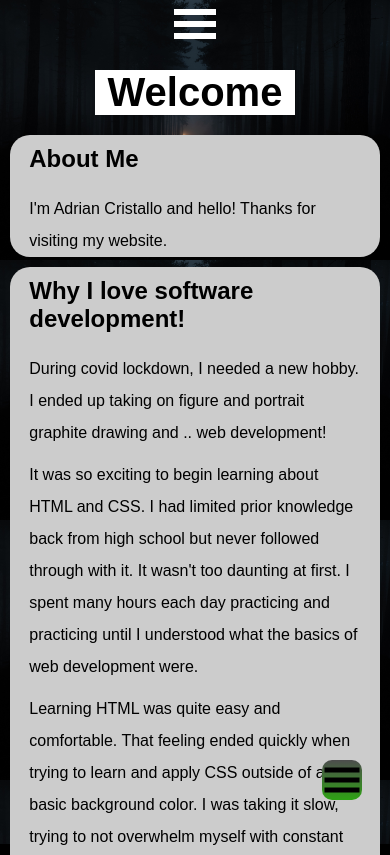
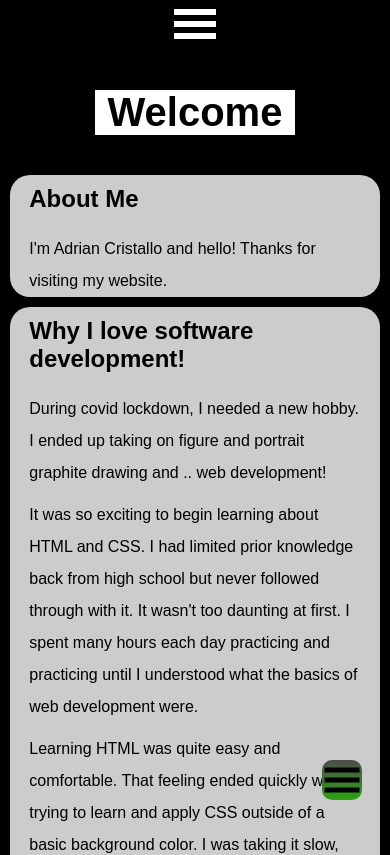
Before and after one commit to haheha24/portfolio, a React (Create React App) app in the folder client/: page /about in a window 390 px wide. Shown: the top 855 px of the page. Built offline with nearby package versions, Linux system fonts and the light colour scheme.

Commit message:
added a new feature background img that more reflects a creative style. renamed about case names to reflect about files. Readjusted css padding values to fit navbar and title headings more clearly.

```diff
--- a/client/src/App.css
+++ b/client/src/App.css
@@ -2,5 +2,5 @@
   display: grid;
   /* controls the sticky header. 50px stops the header from overlapping with any content from each page
   the other 2 minmax are the body and footer */
-  grid-template-rows: 50px minmax(200px, auto) 50px;
+  grid-template-rows: 50px minmax(200px, auto);
 }
--- a/client/src/components/header/header.css
+++ b/client/src/components/header/header.css
@@ -1,7 +1,4 @@
 .header {
   grid-row: 1/2;
-  height: 100vh;
-  background-image: url("../../images/dark_forest_background.jpg");
-  background-size: 100%;
   /* placeholder for when I add other stuff to the header such as social media links or something*/
 }
--- a/client/src/components/header/nav/navbar.css
+++ b/client/src/components/header/nav/navbar.css
@@ -7,8 +7,9 @@
   z-index: 10;
 }
 .navbar-background {
-  background-image: url("../../../images/dark_forest_background.jpg");
-  background-size: 100%;
+  /* background-image: url("../../../images/transluscent_waves.jpg");
+  background-size: 100%; */
+  background-color: black;
 }
 .nav-ul {
   display: flex;
@@ -17,7 +18,8 @@
 .navList-menu {
   position: absolute;
   left: 50%;
-  transform: translateX(-50%);
+  top: 50%;
+  transform: translate(-50%, -50%);
 }
 .nav-li {
   display: inline-block;
@@ -25,7 +27,7 @@
   list-style-type: none;
 }
 .nav-linkMain {
-  font-size: 1.25em;
+  font-size: 2em;
 }
 .nav-link {
   padding: 10px 20px;
--- a/client/src/components/pages/about/About.tsx
+++ b/client/src/components/pages/about/About.tsx
@@ -17,30 +17,30 @@ const About = () => {
   ];
 
   return (
-    <div className="home-grid">
+    <div className="about-grid">
       <SideNavBar navArray={homeSubtitleArray} />
-      <div className="home-container">
-        <h1 id="welcome" className="home-title">Welcome</h1>
-        <section id="aboutMe" className="home-section">
-          <h2 className="home-subtitle">About Me</h2>
-          <p className="home-paragraph">
+      <div className="about-container">
+        <h1 id="welcome" className="about-title">Welcome</h1>
+        <section id="aboutMe" className="about-section">
+          <h2 className="about-subtitle">About Me</h2>
+          <p className="about-paragraph">
             I'm Adrian Cristallo and hello! Thanks for visiting my website.
           </p>
         </section>
-        <section id="loveSoftware" className="home-section">
-          <h2 className="home-subtitle">Why I love software development!</h2>
-          <p className="home-paragraph">
+        <section id="loveSoftware" className="about-section">
+          <h2 className="about-subtitle">Why I love software development!</h2>
+          <p className="about-paragraph">
             During covid lockdown, I needed a new hobby. I ended up taking on
             figure and portrait graphite drawing and .. web development!
           </p>
-          <p className="home-paragraph">
+          <p className="about-paragraph">
             It was so exciting to begin learning about HTML and CSS. I had
             limited prior knowledge back from high school but never followed
             through with it. It wasn't too daunting at first. I spent many hours
             each day practicing and practicing until I understood what the
             basics of web development were.
           </p>
-          <p className="home-paragraph">
+          <p className="about-paragraph">
             Learning HTML was quite easy and comfortable. That feeling ended
             quickly when trying to learn and apply CSS outside of a basic
             background color. I was taking it slow, trying to not overwhelm
@@ -51,7 +51,7 @@ const About = () => {
             understanding. It was quite interesting to say the least. From this,
             I came to understand that my next goal would be learning JavaScript.
           </p>
-          <p className="home-paragraph">
+          <p className="about-paragraph">
             During my initial reading of JavaScript, it became apparent that it
             had evolved quite a bit compared to it's early 2000 days.
             Libraries?! Frameworks!? Backend servers? It just went on. In all of
@@ -64,7 +64,7 @@ const About = () => {
             made a plan on how I was going to achieve my goal. I had to first
             learn JavaScript.
           </p>
-          <p className="home-paragraph">
+          <p className="about-paragraph">
             JavaScript was (and still is) my actual challenge. I had overcome
             HTML and CSS with relative ease over time. JavaScript challenged me
             because it wasn't as clear as the previous two languages. It
@@ -77,7 +77,7 @@ const About = () => {
             challenge but that's the fantastic thing, learning it has become a
             passion. It never really feels like a chore.
           </p>
-          <p className="home-paragraph">
+          <p className="about-paragraph">
             Fast forward to the present, I put in the effort and learnt the
             fundamentals, learnt how to read JavaScript documentation, as well
             as how to use a variety of resources to help me learn and problem
@@ -88,7 +88,7 @@ const About = () => {
             a MERN stack application. Every step was a challenge but the
             gratifaction of solving each problem was like ecstacy.
           </p>
-          <p className="home-paragraph">
+          <p className="about-paragraph">
             In summary, I started out learning HTML and CSS which was a comfy
             experience. Learning JavaScript was a wake up call, realising the
             peak that I felt like I had reached with HTML and CSS was only an
--- a/client/src/components/pages/about/about.css
+++ b/client/src/components/pages/about/about.css
@@ -1,51 +1,51 @@
-.home-grid {
+.about-grid {
   display: grid;
   grid-template-columns: 20% 60% 20%;
   grid-template-rows: auto;
 }
-.home-container {
+.about-container {
   grid-column: 2 / 3;
   grid-row: 1;
 }
-.home-section {
+.about-section {
   margin: 0 7.5%;
   background-color: hsl(0, 0%, 80%);
   border-radius: 20px;
   padding: 0 5%;
 }
-.home-title {
+.about-title {
   text-align: center;
   font-size: 2.5rem;
   background-color: white;
-  margin: 20px auto;
+  margin: 40px auto;
   width: 200px;
 }
-.home-subtitle {
+.about-subtitle {
   padding: 10px 0;
   scroll-margin-top: 1em;
 }
-.home-paragraph {
+.about-paragraph {
   margin: 10px 0;
   line-height: 2em;
 }
 
 @media only screen and (max-width: 1100px) {
-  .home-grid {
+  .about-grid {
     grid-template-columns: 70% 30%;
   }
-  .home-container {
+  .about-container {
     grid-column: 1/2;
   }
-  .home-section {
+  .about-section {
     margin: 0 5%;
   }
 }
 
 @media only screen and (max-width: 860px) {
-  .home-container {
+  .about-container {
     grid-column: 1/3;
   }
-  .home-section {
+  .about-section {
     margin: 0 2.5%;
   }
 }
--- a/client/src/components/pages/contact/contact.css
+++ b/client/src/components/pages/contact/contact.css
@@ -8,7 +8,7 @@
   text-align: center;
   font-size: 2.5rem;
   background-color: white;
-  margin: 20px 0;
+  margin: 40px 0;
 }
 .contact-form-container {
   padding: 0 5%;
--- a/client/src/components/pages/home/Home.tsx
+++ b/client/src/components/pages/home/Home.tsx
@@ -1,10 +1,11 @@
 import "./home.css";
+
 
 const Home = () => {
 
   return (
     <div className="home-grid">
-
+      <article className="feature"></article>
     </div>
   );
 };
--- a/client/src/components/pages/home/home.css
+++ b/client/src/components/pages/home/home.css
@@ -1,51 +1,21 @@
 .home-grid {
   display: grid;
-  grid-template-columns: 20% 60% 20%;
-  grid-template-rows: auto;
+  grid-template-columns: repeat(3, 1fr);
+  grid-template-rows: 100vh auto auto;
 }
-.home-container {
-  grid-column: 2 / 3;
-  grid-row: 1;
-}
-.home-section {
-  margin: 0 7.5%;
-  background-color: hsl(0, 0%, 80%);
-  border-radius: 20px;
-  padding: 0 5%;
-}
-.home-title {
-  text-align: center;
-  font-size: 2.5rem;
-  background-color: white;
-  margin: 20px auto;
-  width: 200px;
-}
-.home-subtitle {
-  padding: 10px 0;
-  scroll-margin-top: 1em;
-}
-.home-paragraph {
-  margin: 10px 0;
-  line-height: 2em;
+
+.feature {
+  height: 100vh;
+  grid-row: 1 / 2;
+  grid-column: 1 / 4;
+  background-image: url("../../../images/transluscent_waves.jpg");
+  background-size: 100% 100%
 }
 
 @media only screen and (max-width: 1100px) {
-  .home-grid {
-    grid-template-columns: 70% 30%;
-  }
-  .home-container {
-    grid-column: 1/2;
-  }
-  .home-section {
-    margin: 0 5%;
-  }
+
 }
 
 @media only screen and (max-width: 860px) {
-  .home-container {
-    grid-column: 1/3;
-  }
-  .home-section {
-    margin: 0 2.5%;
-  }
+
 }
--- a/client/src/components/pages/projects/projects.css
+++ b/client/src/components/pages/projects/projects.css
@@ -8,7 +8,7 @@
   text-align: center;
   font-size: 2.5rem;
   background-color: white;
-  margin: 20px auto;
+  margin: 40px auto;
   width: 200px;
 }
 
--- a/client/src/index.css
+++ b/client/src/index.css
@@ -21,3 +21,6 @@ body {
 #root {
   background-color: black;
 }
+a {
+  cursor: pointer;
+}
```
Also changed, not shown: client/src/images/red_light_background.jpg (deleted), 1 other file (tests, documents, lock files or other folders).
